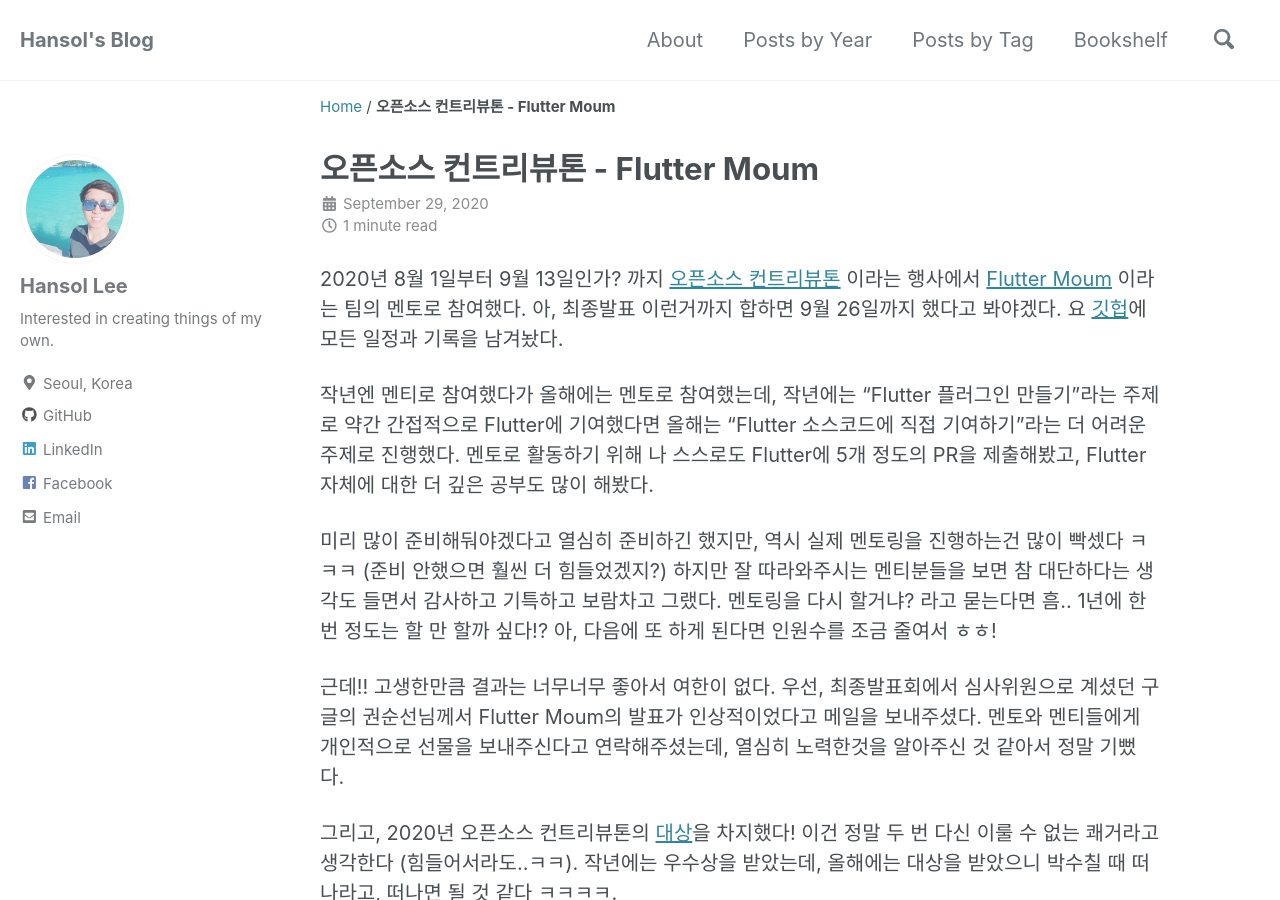
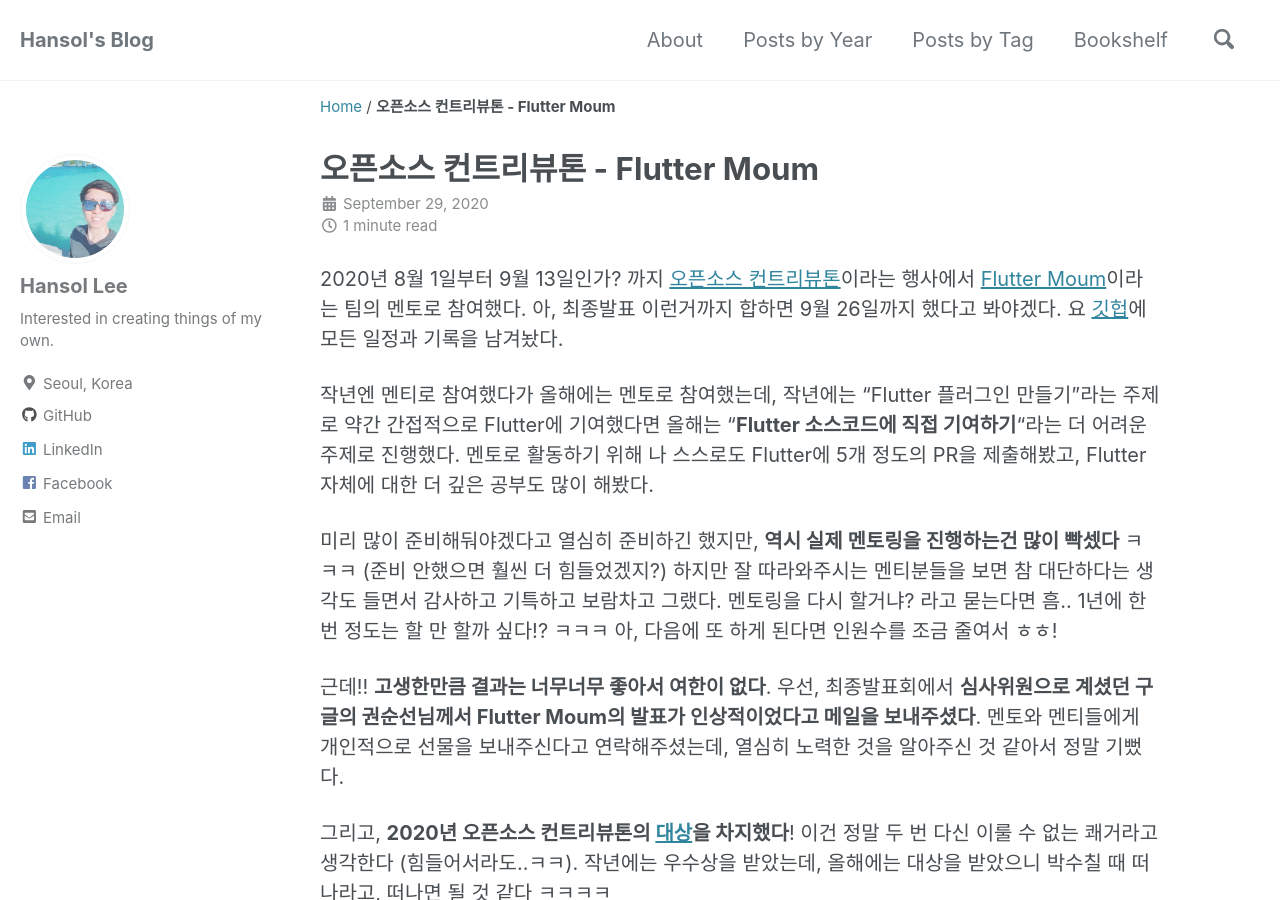
Before and after one commit to giantsol/giantsol.github.io, a Jekyll site: the page built from _posts/2020-09-29-flutter-moum.md, in a window 1280 px wide and 900 px high. Built offline with Jekyll 4.4.1, drawn with Linux system fonts in a browser that asks for light colours; cached includes are drawn as plain includes; nearby versions of some CDN libraries; comment, search, counter and statistics services are not loaded; some of the changed lines change nothing that is shown; some of the changed text lies outside the part shown.

Commit message:
Update flutter-moum

```diff
--- a/_posts/2020-09-29-flutter-moum.md
+++ b/_posts/2020-09-29-flutter-moum.md
@@ -4,24 +4,24 @@
   - 끄적
 ---
 
-2020년 8월 1일부터 9월 13일인가? 까지 [오픈소스 컨트리뷰톤](https://www.oss.kr/contributhon) 이라는 행사에서 [Flutter Moum](https://www.oss.kr/contributhon_project/show/ca0290ed-1a7b-41a1-9baa-ec8afc3e1772) 이라는 팀의 멘토로 참여했다.
+2020년 8월 1일부터 9월 13일인가? 까지 [오픈소스 컨트리뷰톤](https://www.oss.kr/contributhon)이라는 행사에서 [Flutter Moum](https://www.oss.kr/contributhon_project/show/ca0290ed-1a7b-41a1-9baa-ec8afc3e1772)이라는 팀의 멘토로 참여했다.
 아, 최종발표 이런거까지 합하면 9월 26일까지 했다고 봐야겠다.
 요 [깃헙](https://github.com/flutter-moum/flutter-moum)에 모든 일정과 기록을 남겨놨다.
 
 작년엔 멘티로 참여했다가 올해에는 멘토로 참여했는데, 작년에는 "Flutter 플러그인 만들기"라는 주제로 약간 간접적으로 Flutter에 기여했다면
-올해는 "Flutter 소스코드에 직접 기여하기"라는 더 어려운 주제로 진행했다.
+올해는 "**Flutter 소스코드에 직접 기여하기**"라는 더 어려운 주제로 진행했다.
 멘토로 활동하기 위해 나 스스로도 Flutter에 5개 정도의 PR을 제출해봤고, Flutter 자체에 대한 더 깊은 공부도 많이 해봤다.
 
-미리 많이 준비해둬야겠다고 열심히 준비하긴 했지만, 역시 실제 멘토링을 진행하는건 많이 빡셌다 ㅋㅋㅋ (준비 안했으면 훨씬 더 힘들었겠지?)
+미리 많이 준비해둬야겠다고 열심히 준비하긴 했지만, **역시 실제 멘토링을 진행하는건 많이 빡셌다** ㅋㅋㅋ (준비 안했으면 훨씬 더 힘들었겠지?)
 하지만 잘 따라와주시는 멘티분들을 보면 참 대단하다는 생각도 들면서 감사하고 기특하고 보람차고 그랬다.
-멘토링을 다시 할거냐? 라고 묻는다면 흠.. 1년에 한번 정도는 할 만 할까 싶다!?
+멘토링을 다시 할거냐? 라고 묻는다면 흠.. 1년에 한번 정도는 할 만 할까 싶다!? ㅋㅋㅋ
 아, 다음에 또 하게 된다면 인원수를 조금 줄여서 ㅎㅎ!
 
-근데!! 고생한만큼 결과는 너무너무 좋아서 여한이 없다. 우선, 최종발표회에서 심사위원으로 계셨던 구글의 권순선님께서 Flutter Moum의 발표가 인상적이었다고 메일을 보내주셨다.
-멘토와 멘티들에게 개인적으로 선물을 보내주신다고 연락해주셨는데, 열심히 노력한것을 알아주신 것 같아서 정말 기뻤다.
+근데!! **고생한만큼 결과는 너무너무 좋아서 여한이 없다**. 우선, 최종발표회에서 **심사위원으로 계셨던 구글의 권순선님께서 Flutter Moum의 발표가 인상적이었다고 메일을 보내주셨다**.
+멘토와 멘티들에게 개인적으로 선물을 보내주신다고 연락해주셨는데, 열심히 노력한 것을 알아주신 것 같아서 정말 기뻤다.
 
-그리고, 2020년 오픈소스 컨트리뷰톤의 [대상](https://www.oss.kr/contributhon_notice/show/bf01f047-eb8e-429a-a986-3560bf6d691e)을 차지했다!
-이건 정말 두 번 다신 이룰 수 없는 쾌거라고 생각한다 (힘들어서라도..ㅋㅋ). 작년에는 우수상을 받았는데, 올해에는 대상을 받았으니 박수칠 때 떠나라고, 떠나면 될 것 같다 ㅋㅋㅋㅋ.
+그리고, **2020년 오픈소스 컨트리뷰톤의 [대상](https://www.oss.kr/contributhon_notice/show/bf01f047-eb8e-429a-a986-3560bf6d691e)을 차지했다**!
+이건 정말 두 번 다신 이룰 수 없는 쾌거라고 생각한다 (힘들어서라도..ㅋㅋ). 작년에는 우수상을 받았는데, 올해에는 대상을 받았으니 박수칠 때 떠나라고, 떠나면 될 것 같다 ㅋㅋㅋㅋ
 
 후! 힘들었지만 정말 보람찬 활동이었다!
-열심히 잘 따라와주신 멘티분들에게도 정말 정말 감사하다!
+같이 열심히 리드한 유송이 멘토님에게도 감사하고, 열심히 잘 따라와주신 멘티분들에게도 정말 정말 감사하다!
```
